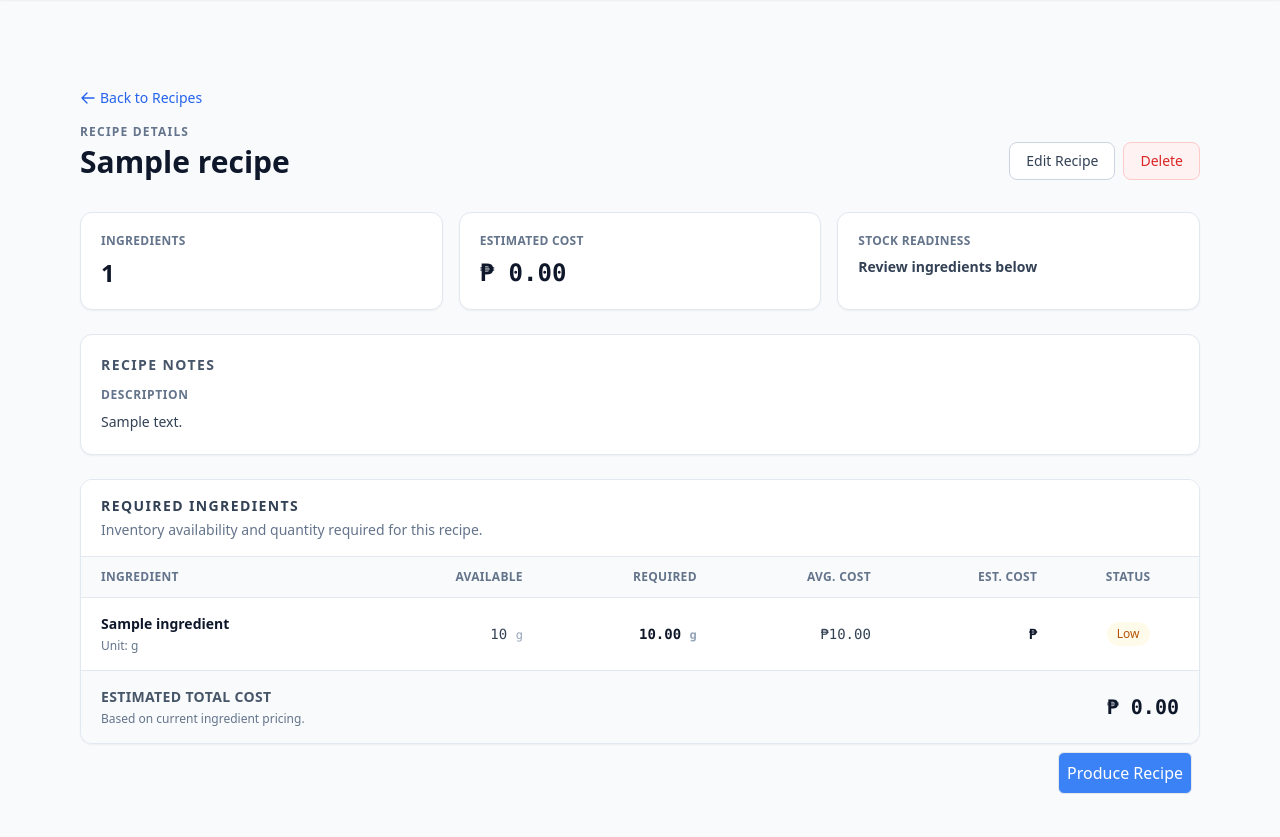
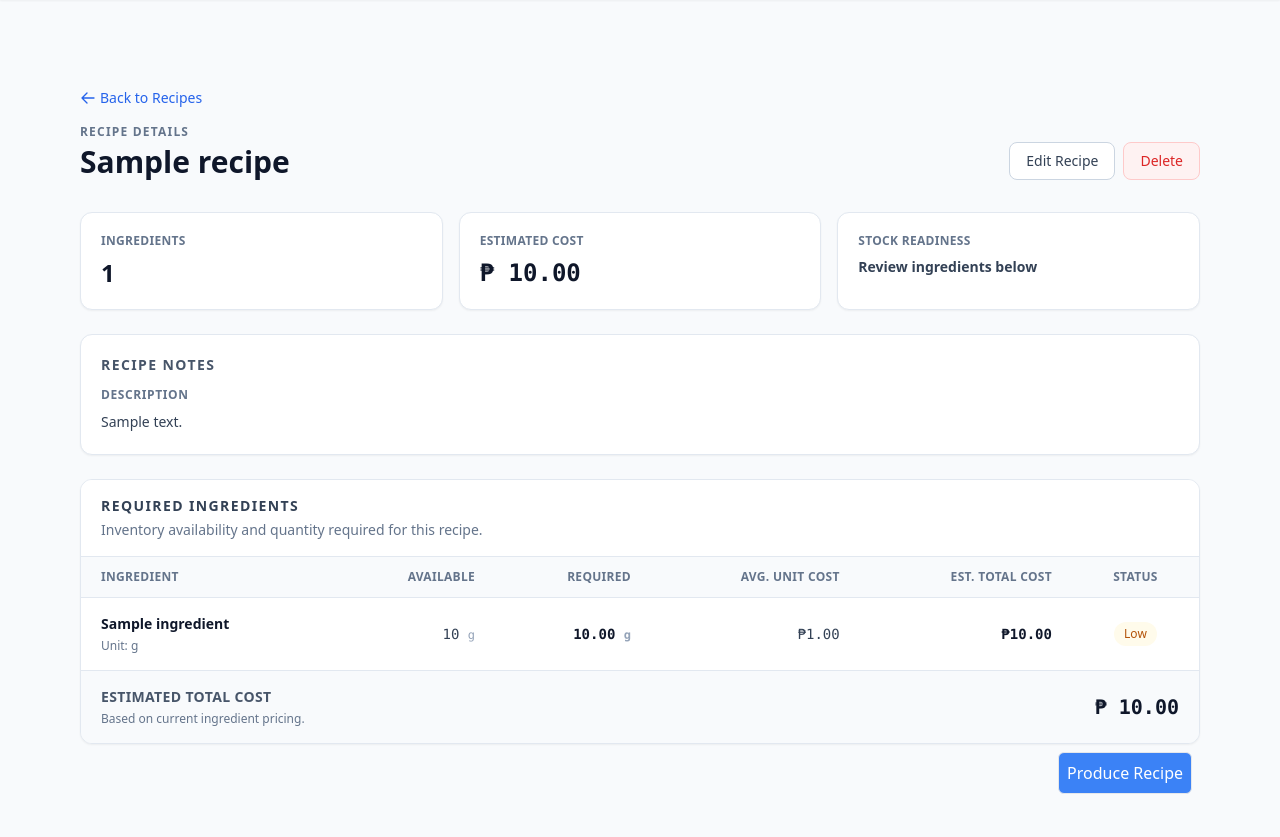
Before and after one commit to beelders-dev/hive-core, a Django app: page /production/recipes/00000000-0000-0000-0000-000000000001/ in a window 1280 px wide. Shown: the part 65-902 px from the top of the page. Run offline with Django 5.2, Linux system fonts and the light colour scheme; a user stored in the database is signed in; tables that the repository leaves empty hold one stand-in row (values such as "Sample post").

Commit message:
feature(recipe-calculations): Add estimated cost and unit cost for recipe

```diff
--- a/production/models.py
+++ b/production/models.py
@@ -44,6 +44,13 @@ class Recipe(models.Model):
     def __str__(self):
         return f"{self.name}"
 
+    @property
+    def total_cost(self):
+        total_cost = 0
+        for ingredient in self.get_all_ingredients():
+            total_cost += ingredient.ingredient_cost
+        return total_cost
+
 
 class RecipeIngredient(models.Model):
     recipe = models.ForeignKey(
@@ -68,5 +75,5 @@ class RecipeIngredient(models.Model):
     )
 
     @property
-    def total_cost(self):
+    def ingredient_cost(self):
         return self.ingredient.average_unit_cost * self.quantity_needed
--- a/static/dist/styles.css
+++ b/static/dist/styles.css
@@ -1685,11 +1685,6 @@ video {
   color: rgb(255 255 255 / var(--tw-text-opacity, 1));
 }
 
-.text-blue-700 {
-  --tw-text-opacity: 1;
-  color: rgb(29 78 216 / var(--tw-text-opacity, 1));
-}
-
 .antialiased {
   -webkit-font-smoothing: antialiased;
   -moz-osx-font-smoothing: grayscale;
--- a/templates/production/recipe/recipe_detail.html
+++ b/templates/production/recipe/recipe_detail.html
@@ -29,7 +29,7 @@
                     <p class="mt-2 font-mono text-2xl font-bold text-slate-900">
                         ₱
                         {% if recipe.total_cost %}
-                            {{ recipe.total_cost }}
+                            {{ recipe.total_cost | floatformat:2 }}
                         {% else %}
                             0.00
                         {% endif %}
@@ -67,10 +67,10 @@
                                     Required
                                 </th>
                                 <th class="whitespace-nowrap px-5 py-3 text-right text-xs font-semibold uppercase tracking-wide text-slate-500">
-                                    Avg. Cost
+                                    Avg. Unit Cost
                                 </th>
                                 <th class="whitespace-nowrap px-5 py-3 text-right text-xs font-semibold uppercase tracking-wide text-slate-500">
-                                    Est. Cost
+                                    Est. Total Cost
                                 </th>
                                 <th class="whitespace-nowrap px-5 py-3 text-center text-xs font-semibold uppercase tracking-wide text-slate-500">
                                     Status
@@ -96,9 +96,11 @@
                                         {{ item.quantity_needed }}
                                         <span class="text-xs text-slate-400">{{ item.ingredient.unit }}</span>
                                     </td>
-                                    <td class="whitespace-nowrap px-5 py-4 text-right font-mono text-slate-700">₱{{ item.total_cost| floatformat:2 }}</td>
+                                    <td class="whitespace-nowrap px-5 py-4 text-right font-mono text-slate-700">
+                                        ₱{{ item.ingredient.average_unit_cost | floatformat:2 }}
+                                    </td>
                                     <td class="whitespace-nowrap px-5 py-4 text-right font-mono font-semibold text-slate-900">
-                                        ₱{{ item.estimated_cost }}
+                                        ₱{{ item.ingredient_cost | floatformat:2 }}
                                     </td>
                                     <td class="whitespace-nowrap px-5 py-4 text-center">
                                         {% if item.ingredient.current_stock == 0 %}
@@ -129,7 +131,7 @@
                     <p class="font-mono text-xl font-bold text-slate-900">
                         ₱
                         {% if recipe.total_cost %}
-                            {{ recipe.total_cost }}
+                            {{ recipe.total_cost | floatformat:2 }}
                         {% else %}
                             0.00
                         {% endif %}
```
Also changed, not shown: inventory/views.py (+0 -10 lines).
